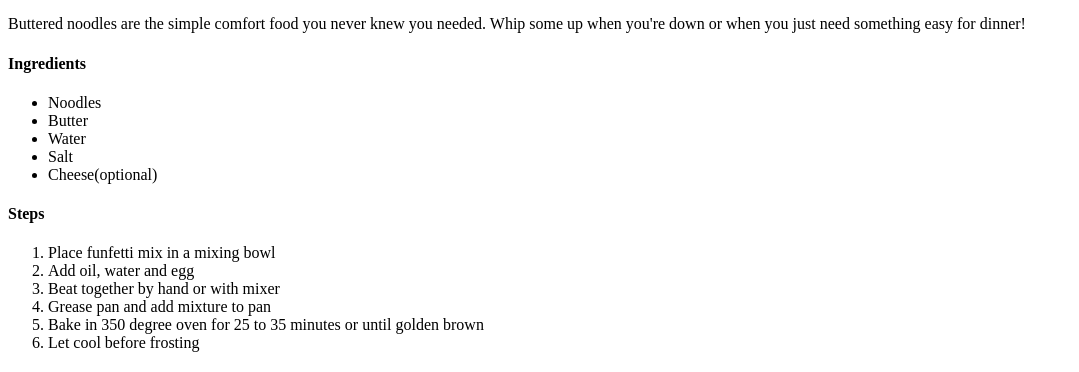
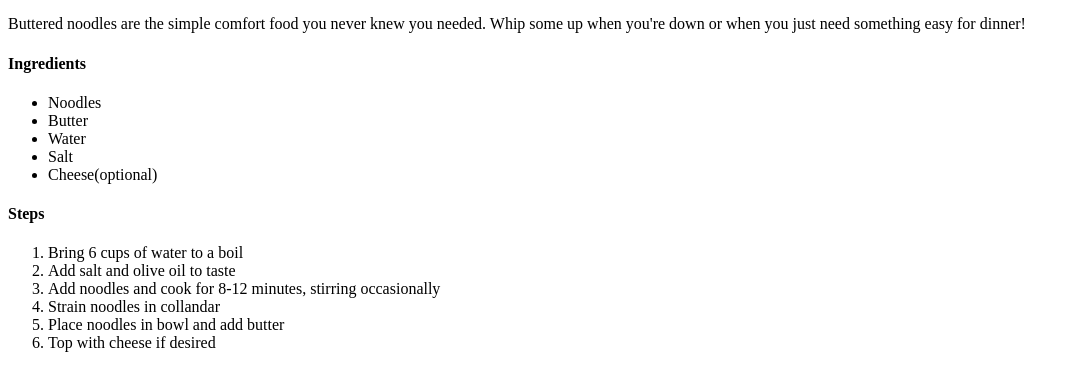
Before and after one commit to meganbyrd22/odin-recipes, a plain HTML site: page recipes/noodles.html in a window 1280 px wide. Shown: the part 428-800 px from the top of the page, without its empty margins (0-1079 px from the left). Drawn offline with Linux system fonts and the light colour scheme.

Commit message:
Add steps to noodles recipe

```diff
--- a/recipes/noodles.html
+++ b/recipes/noodles.html
@@ -19,11 +19,11 @@
         </ul>
     <h4>Steps</h4>
         <ol>
-            <li>Place funfetti mix in a mixing bowl</li>
-            <li>Add oil, water and egg</li>
-            <li>Beat together by hand or with mixer</li>
-            <li>Grease pan and add mixture to pan</li>
-            <li>Bake in 350 degree oven for 25 to 35 minutes or until golden brown</li>
-            <li>Let cool before frosting</li>
+            <li>Bring 6 cups of water to a boil</li>
+            <li>Add salt and olive oil to taste</li>
+            <li>Add noodles and cook for 8-12 minutes, stirring occasionally</li>
+            <li>Strain noodles in collandar</li>
+            <li>Place noodles in bowl and add butter</li>
+            <li>Top with cheese if desired</li>
         </ol>
   </body>
```
